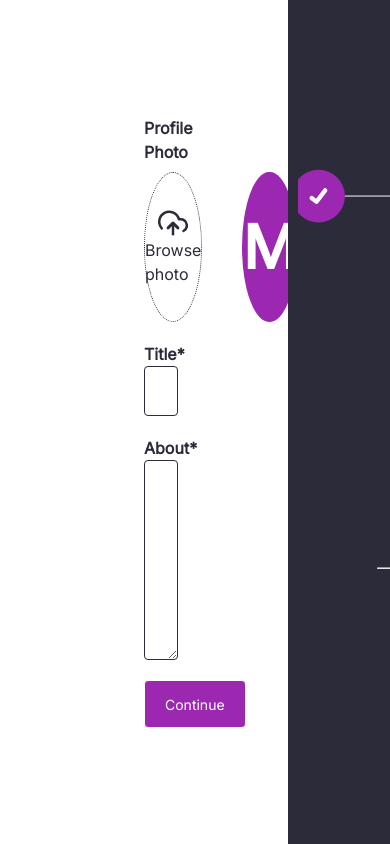
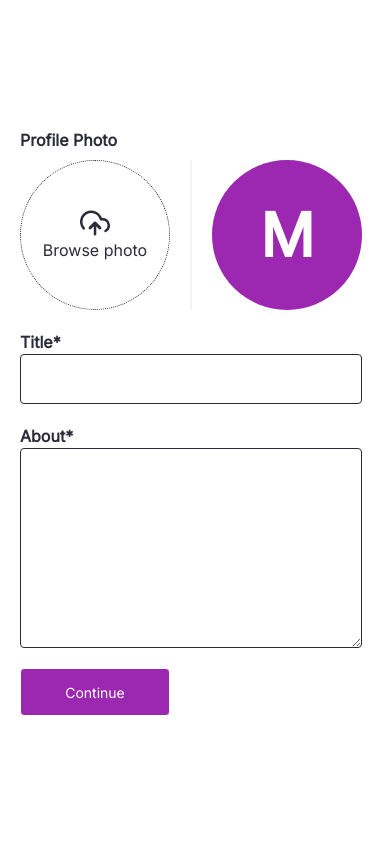
Before and after one commit to gomandev/verifyme, a Next.js app: page /auth/onboarding in a window 390 px wide. Built offline with nearby package versions, Linux system fonts and the light colour scheme.

Commit message:
work on profile responsiveness

```diff
--- a/pages/auth/onboarding.tsx
+++ b/pages/auth/onboarding.tsx
@@ -111,7 +111,7 @@ const Onboarding: NextPage = () => {
         <meta name="description" content="Verify Me Login" />
       </Head>
       <div className="flex h-screen onboard">
-        <div className="left-onboard px-36 py-14 w-1/2 h-full flex flex-col justify-center">
+        <div className="left-onboard lg:px-36 xl:px-36 lg:py-14 xl:py-14 lg lg:w-1/2 xl:w-1/2 px-5 h-full flex flex-col justify-center">
           {(() => {
             switch (step) {
               case 1:
@@ -184,7 +184,7 @@ const Onboarding: NextPage = () => {
             </Button>
           </div>
         </div>
-        <div className="right-onboard w-1/2"></div>
+        <div className="right-onboard lg:block xl:block hidden xl:w-1/2 lg:w-1/2"></div>
       </div>
     </>
   );
```
